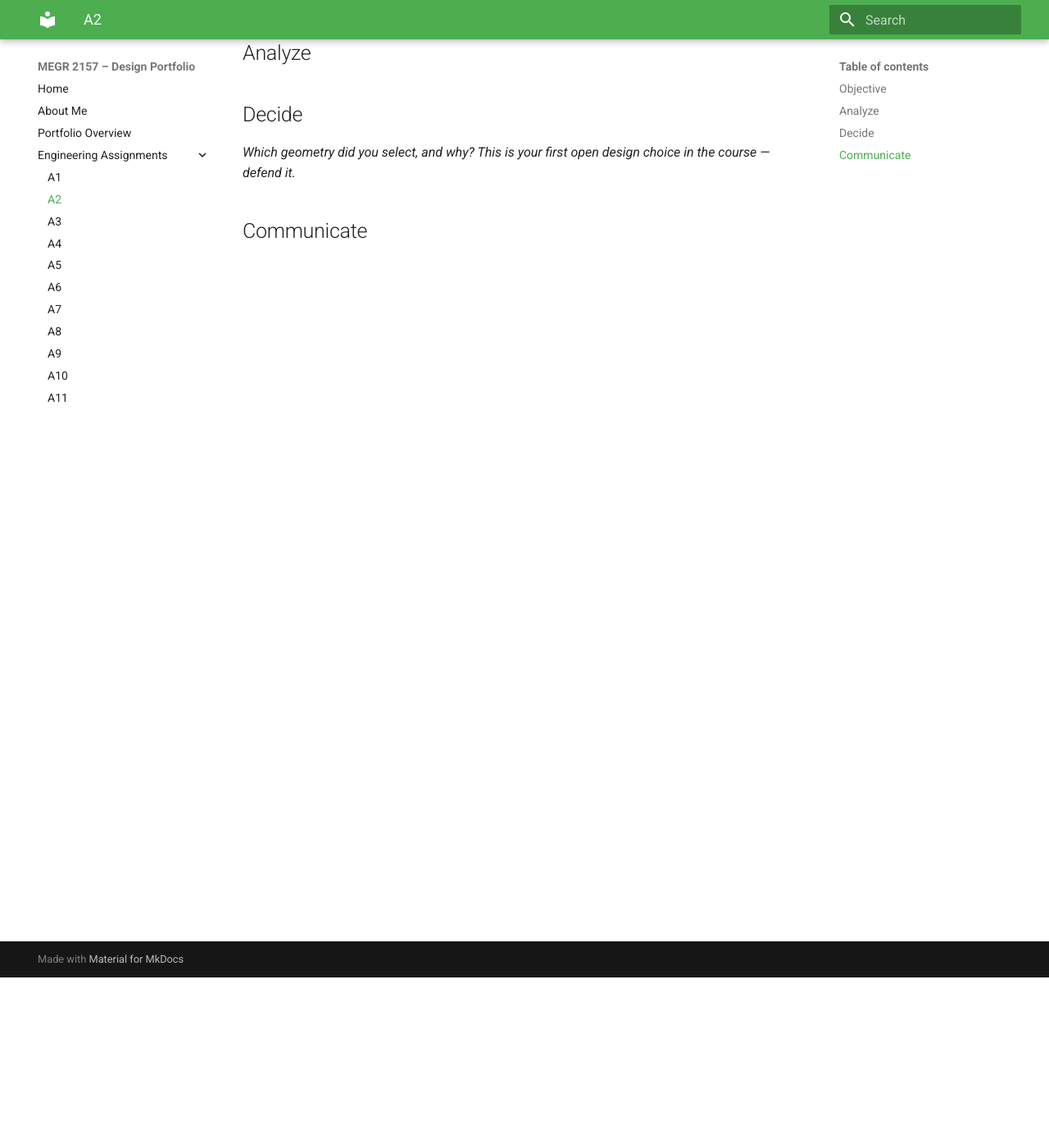
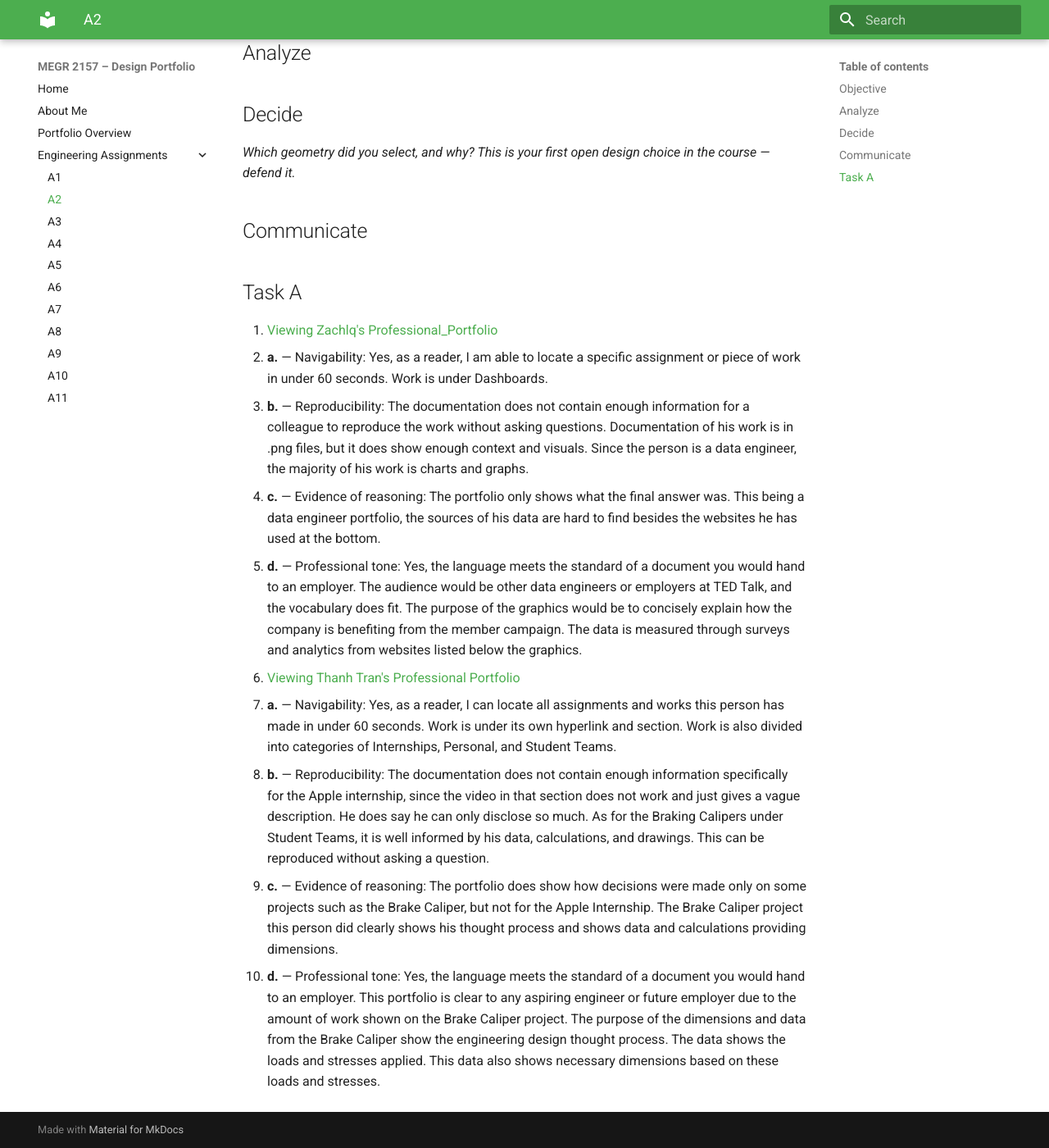
Before and after one commit to smateus0/megr2157-portfolio, an MkDocs documentation site: the page built from docs/assignments/A02/index.md, in a window 1280 px wide and 1400 px high, scrolled down 208 px. Shown: the whole window at 82% size. Built offline with MkDocs 1.6.1 and Material for MkDocs 9.7.7, drawn with Linux system fonts in a browser that asks for light colours.

Commit message:
Update index.md

```diff
--- a/docs/assignments/A02/index.md
+++ b/docs/assignments/A02/index.md
@@ -10,3 +10,16 @@
 _Which geometry did you select, and why? This is your first open design choice in the course — defend it._
 
 ## Communicate
+## Task A
+
+1. [Viewing Zachlq's Professional_Portfolio](https://github.com/Zachlq/Professional_Portfolio/tree/main)
+   - **a.** — Navigability: Yes, as a reader, I am able to locate a specific assignment or piece of work in under 60 seconds. Work is under Dashboards.
+   - **b.** — Reproducibility: The documentation does not contain enough information for a colleague to reproduce the work without asking questions. Documentation of his work is in .png files, but it does show enough context and visuals. Since the person is a data engineer, the majority of his work is charts and graphs.
+   - **c.** — Evidence of reasoning: The portfolio only shows what the final answer was. This being a data engineer portfolio, the sources of his data are hard to find besides the websites he has used at the bottom.
+   - **d.** — Professional tone: Yes, the language meets the standard of a document you would hand to an employer. The audience would be other data engineers or employers at TED Talk, and the vocabulary does fit. The purpose of the graphics would be to concisely explain how the company is benefiting from the member campaign. The data is measured through surveys and analytics from websites listed below the graphics.
+
+2. [Viewing Thanh Tran's Professional Portfolio](https://thanhvtran.com/)
+   - **a.** — Navigability: Yes, as a reader, I can locate all assignments and works this person has made in under 60 seconds. Work is under its own hyperlink and section. Work is also divided into categories of Internships, Personal, and Student Teams.
+   - **b.** — Reproducibility: The documentation does not contain enough information specifically for the Apple internship, since the video in that section does not work and just gives a vague description. He does say he can only disclose so much. As for the Braking Calipers under Student Teams, it is well informed by his data, calculations, and drawings. This can be reproduced without asking a question.
+   - **c.** — Evidence of reasoning: The portfolio does show how decisions were made only on some projects such as the Brake Caliper, but not for the Apple Internship. The Brake Caliper project this person did clearly shows his thought process and shows data and calculations providing dimensions.
+   - **d.** — Professional tone: Yes, the language meets the standard of a document you would hand to an employer. This portfolio is clear to any aspiring engineer or future employer due to the amount of work shown on the Brake Caliper project. The purpose of the dimensions and data from the Brake Caliper show the engineering design thought process. The data shows the loads and stresses applied. This data also shows necessary dimensions based on these loads and stresses.
```
